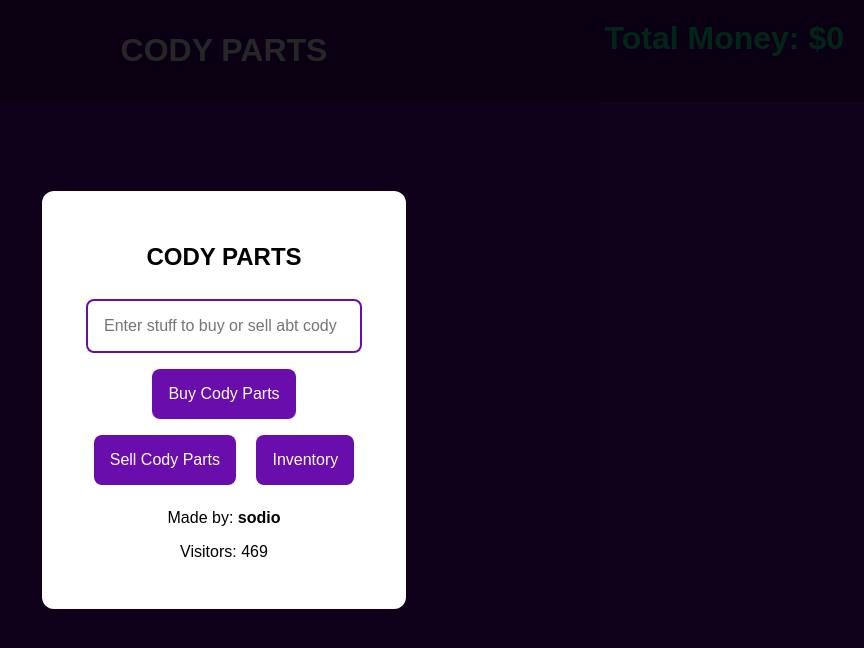
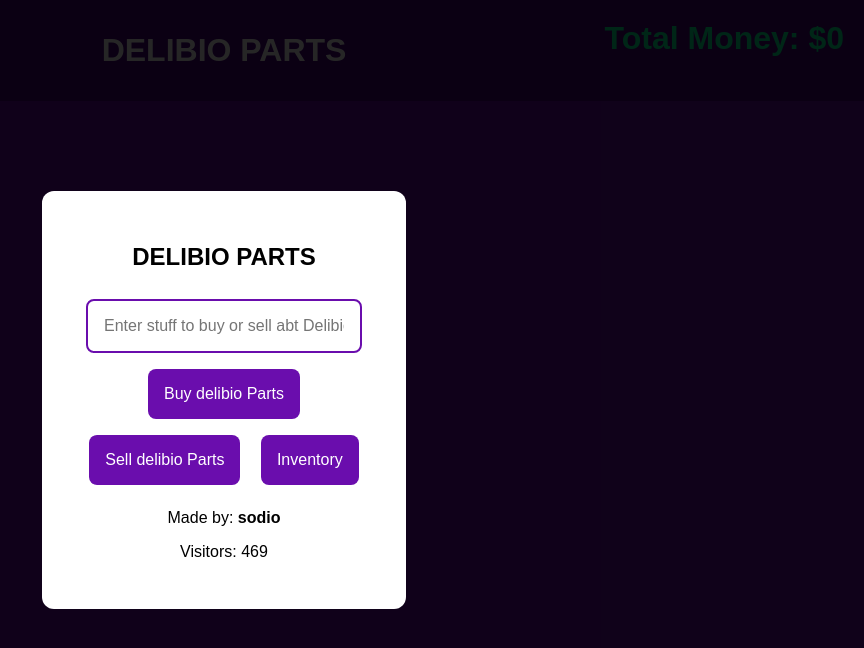
Before and after one commit to RINOREAL/Cody-toes, a plain HTML site: page index.html in a window 1280 px wide. Shown: the whole page, without its empty margins (416-1280 px from the left). Drawn offline with Linux system fonts and the light colour scheme.

Commit message:
Update index.html

```diff
--- a/index.html
+++ b/index.html
@@ -2,7 +2,7 @@
 <html lang="en">
 <head>
   <meta charset="UTF-8" />
-  <title>CODY PARTS</title>
+  <title>DELIBIO PARTS</title>
   <style>
     body { margin: 0; font-family: sans-serif; background: #6a0dad; color: white; }
     header { background: #4b0082; padding: 1em; text-align: center; font-size: 2em; font-weight: bold; position: relative; }
@@ -20,15 +20,15 @@
   </style>
 </head>
 <body>
-<header>CODY PARTS<div id="totalMoney">Total Money: $0</div></header>
+<header>DELIBIO PARTS<div id="totalMoney">Total Money: $0</div></header>
 <div id="middleText"></div>
 
 <div class="popup" id="popup">
   <div class="popup-content">
-    <h2>CODY PARTS</h2>
-    <input type="text" id="productName" placeholder="Enter stuff to buy or sell abt cody" />
-    <button id="buyBtn">Buy Cody Parts</button>
-    <button id="sellBtn">Sell Cody Parts</button>
+    <h2>DELIBIO PARTS</h2>
+    <input type="text" id="productName" placeholder="Enter stuff to buy or sell abt Delibio" />
+    <button id="buyBtn">Buy delibio Parts</button>
+    <button id="sellBtn">Sell delibio Parts</button>
     <button id="invBtn">Inventory</button>
     <p>Made by: <strong>sodio</strong></p>
     <p>Visitors: <span id="visitorCount"></span></p>
```
